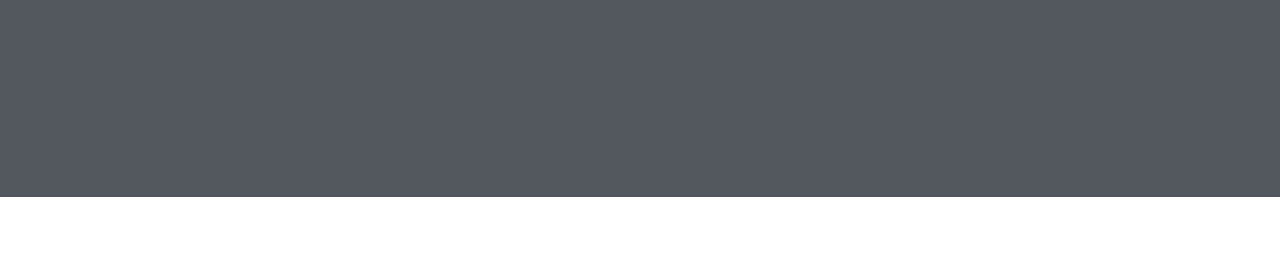
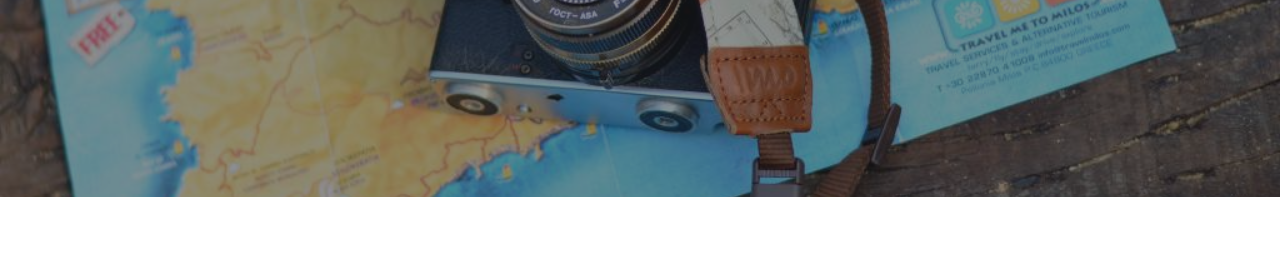
Before and after one commit to stefanos1316/my_blog, a website: page index.html in a window 1280 px wide. Shown: the part 362-630 px from the top of the page. Drawn offline with nearby package versions, Linux system fonts and the light colour scheme.

Commit message:
Fixing missing element

```diff
--- a/index.html
+++ b/index.html
@@ -26,7 +26,7 @@
   <body>
 
     <!-- Page Header -->
-    <header class="masthead" style="background-image: url('img/home-bg.jpg')">
+    <header class="masthead" style="background-image: url('img/home-bg.png')">
       <div class="overlay"></div>
       <div class="container">
         <div class="row">
```
